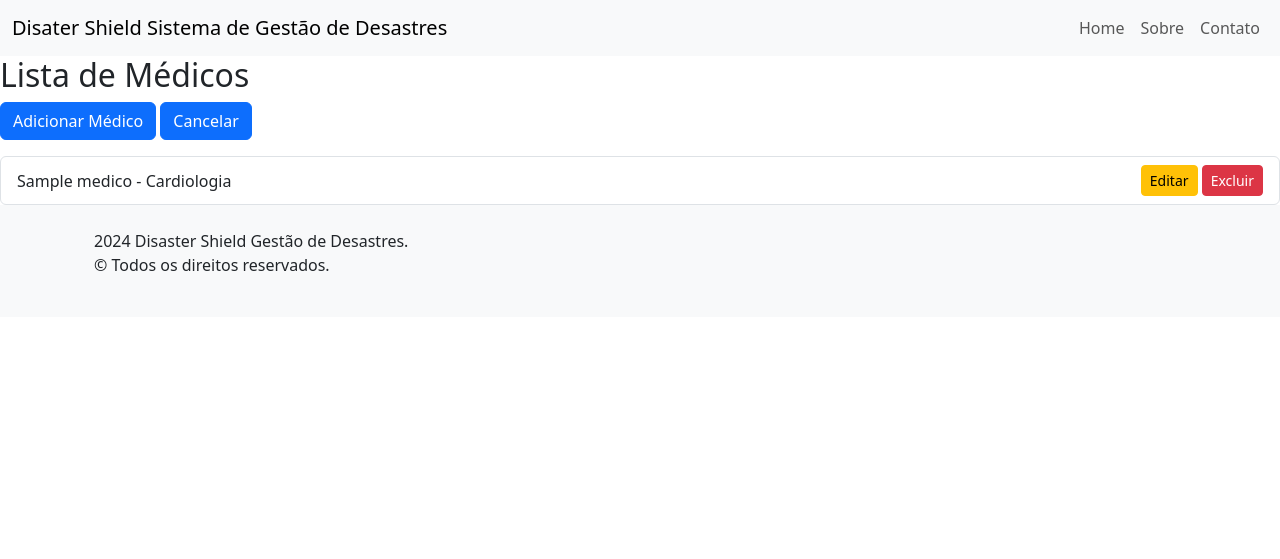
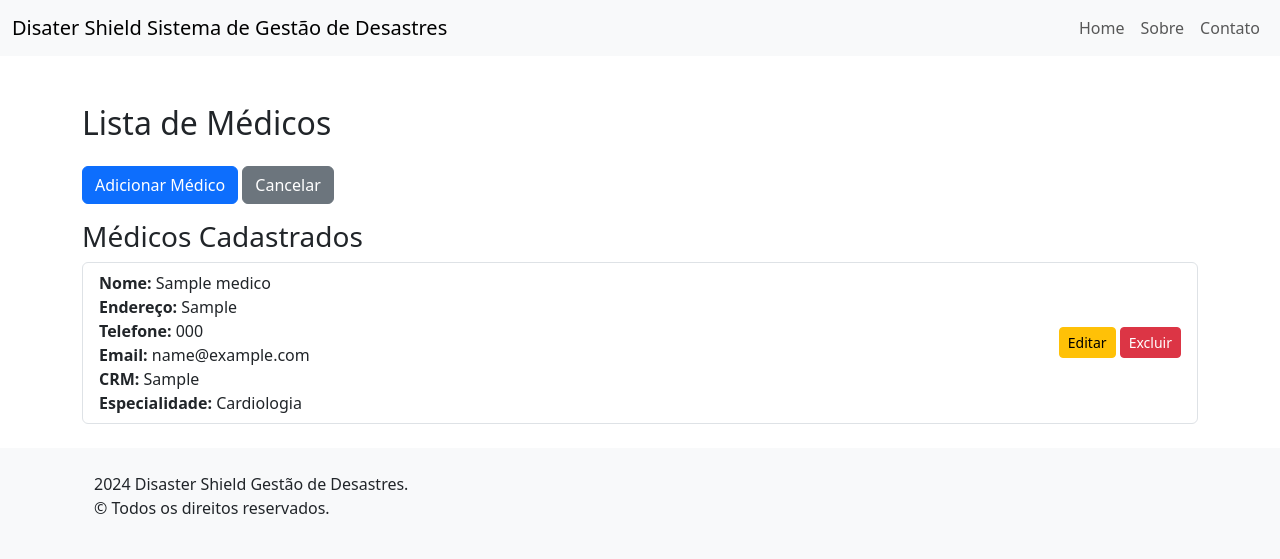
Before and after one commit to marcoswambasterm/CPPRI101---Noite---Marcos-W.-Melo, a Django app: page /voluntarios/medicos/ in a window 1280 px wide. Shown: the top 559 px of the page. Run offline with Django 5.2, Linux system fonts and the light colour scheme; tables that the repository leaves empty hold one stand-in row (values such as "Sample post").

Commit message:
medicos funcionando

```diff
--- a/voluntarios/templates/confirm_delete.html
+++ b/voluntarios/templates/confirm_delete_medicos.html
@@ -3,7 +3,7 @@
 {% block content %}
 <div class="container mt-5">
     <h2>Confirmar exclusão</h2>
-    <p>Você tem certeza que deseja deletar o voluntário <strong>{{ obj.nome }}</strong>?</p>
+    <p>Você tem certeza que deseja deletar <strong>{{ obj.nome }}</strong>?</p>
     <form method="post">
         {% csrf_token %}
         <button type="submit" class="btn btn-danger">Deletar</button>
--- a/voluntarios/templates/lista_medicos.html
+++ b/voluntarios/templates/lista_medicos.html
@@ -3,13 +3,24 @@
 {% block title %}Lista de Médicos{% endblock %}
 
 {% block content %}
-<h2>Lista de Médicos</h2>
+<div class="container mt-5">
+    <h2 class="my-4">Lista de Médicos</h2>
     <a href="{% url 'adicionar_medico' %}" class="btn btn-primary mb-3">Adicionar Médico</a>
-<a href="{% url 'lista_voluntarios' %}" class="btn btn-primary mb-3">Cancelar</a>
-<ul class="list-group">
+    <a href="{% url 'lista_voluntarios' %}" class="btn btn-secondary mb-3">Cancelar</a>
+
+    {% if medicos %}
+        <h3>Médicos Cadastrados</h3>
+        <ul class="list-group mb-4">
             {% for medico in medicos %}
                 <li class="list-group-item d-flex justify-content-between align-items-center">
-        {{ medico.nome }} - {{ medico.especialidade }}
+                    <div>
+                        <strong>Nome:</strong> {{ medico.nome }}<br>
+                        <strong>Endereço:</strong> {{ medico.endereco }}<br>
+                        <strong>Telefone:</strong> {{ medico.telefone }}<br>
+                        <strong>Email:</strong> {{ medico.email }}<br>
+                        <strong>CRM:</strong> {{ medico.crm }}<br>
+                        <strong>Especialidade:</strong> {{ medico.especialidade }}
+                    </div>
                     <div>
                         <a href="{% url 'editar_medico' medico.pk %}" class="btn btn-warning btn-sm">Editar</a>
                         <a href="{% url 'excluir_medico' medico.pk %}" class="btn btn-danger btn-sm">Excluir</a>
@@ -17,4 +28,10 @@
                 </li>
             {% endfor %}
         </ul>
+    {% else %}
+        <div class="alert alert-info" role="alert">
+            Não há médicos cadastrados no sistema.
+        </div>
+    {% endif %}
+</div>
 {% endblock %}
--- a/voluntarios/views.py
+++ b/voluntarios/views.py
@@ -39,15 +39,17 @@ def editar_medico(request, pk):
         form = MedicoForm(request.POST, instance=medico)
         if form.is_valid():
             form.save()
-            return redirect('listar_medicos')
+            return redirect('lista_voluntarios')
     else:
         form = MedicoForm(instance=medico)
     return render(request, './form_medico.html', {'form': form})
 
 def excluir_medico(request, pk):
     medico = get_object_or_404(Medico, pk=pk)
-    medico.delete()
-    return redirect('listar_medicos')
+    if request.method == "POST":
+        medico.delete()
+        return redirect('listar_medicos')
+    return render(request, './confirm_delete_medicos.html', {'obj': medico})
 
 # Psicólogos
 def listar_psicologos(request):
```
Also changed, not shown: db.sqlite3, vitimas/templates/confirm_delete_vitimas.html (renamed from vitimas/templates/confirm_delete.html). Lines whose indentation alone changed are shown as unchanged.
